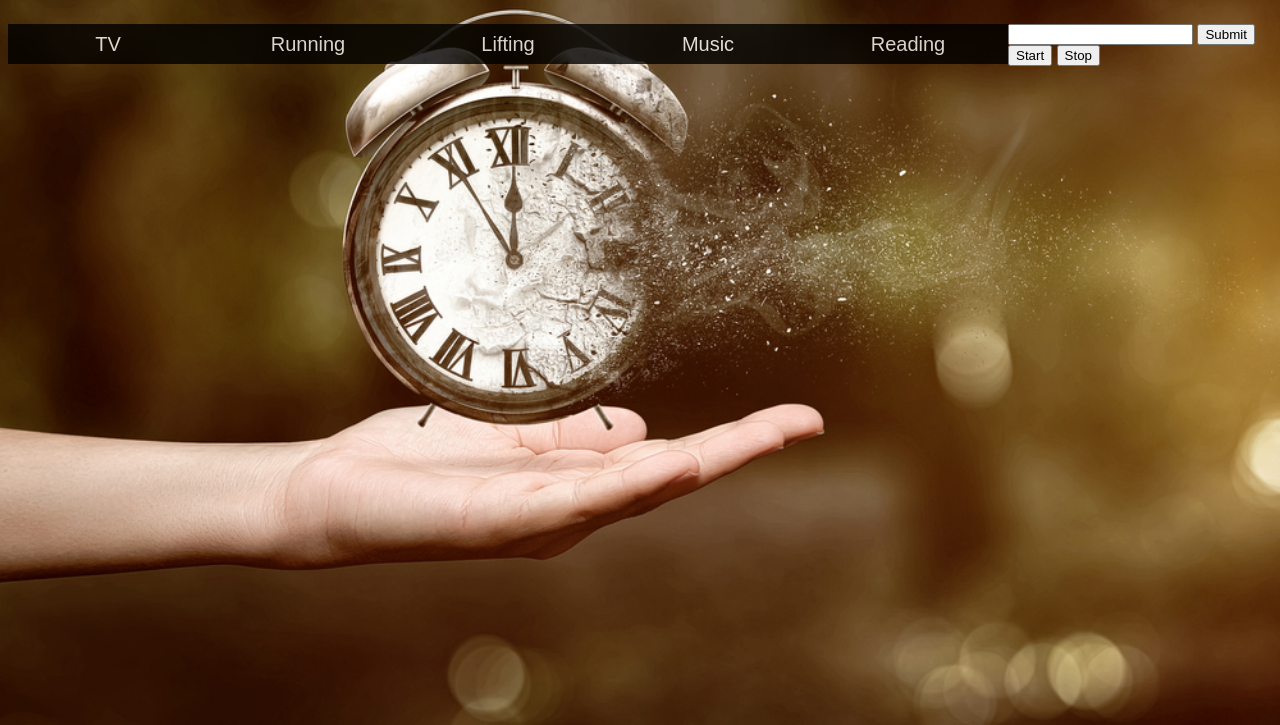
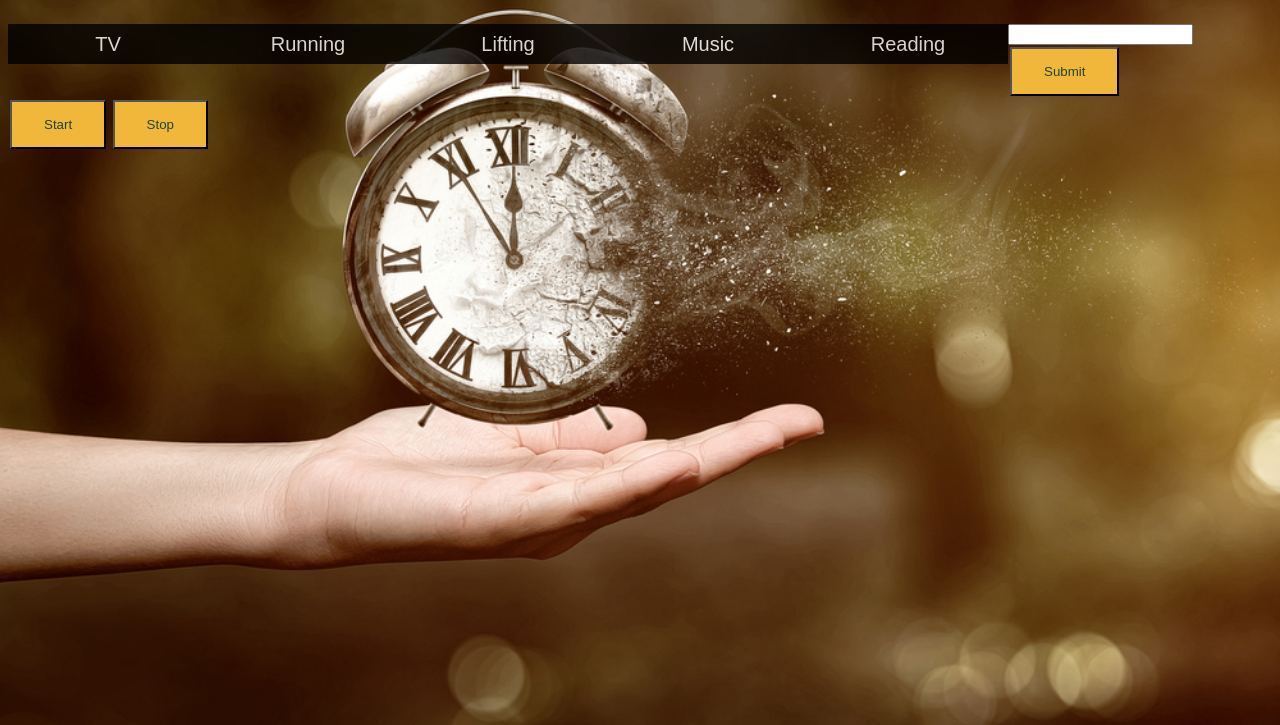
Before and after one commit to ruskeezy/time-map, a plain HTML site: page index.html in a window 1280 px wide. Shown: the part 75-800 px from the top of the page. Drawn offline with nearby package versions, Linux system fonts and the light colour scheme.

Commit message:
styles added.

```diff
--- a/index.html
+++ b/index.html
@@ -14,14 +14,15 @@
 
       </ul>
     </section>
-    <section class="activity-form">
+    <section>
         <input id="activity-field">
-        <button type="button" onclick="addActivity()" value="Submit">Submit</button>
+        <button class="submitButton" type="button" onclick="addActivity()" value="Submit">Submit</button>
     </section>
-    <section class="start-stop">
-      <button type="button" onclick="start()" value="Submit">Start</button>
-      <button type="button" onclick="stop()" value="Submit">Stop</button>
+    <section>
+      <button class="startButton" type="button" onclick="start()" value="Submit">Start</button>
+      <button class="stopButton" type="button" onclick="stop()" value="Submit">Stop</button>
     </section>
+    <script src="https://cdnjs.cloudflare.com/ajax/libs/Chart.js/2.7.1/Chart.bundle.min.js"></script>
     <script src="app.js"></script>
   </body>
 </html>
--- a/reset.css
+++ b/reset.css
@@ -0,0 +1,48 @@
+/* http://meyerweb.com/eric/tools/css/reset/
+   v2.0 | 20110126
+   License: none (public domain)
+*/
+
+html, body, div, span, applet, object, iframe,
+h1, h2, h3, h4, h5, h6, p, blockquote, pre,
+a, abbr, acronym, address, big, cite, code,
+del, dfn, em, img, ins, kbd, q, s, samp,
+small, strike, strong, sub, sup, tt, var,
+b, u, i, center,
+dl, dt, dd, ol, ul, li,
+fieldset, form, label, legend,
+table, caption, tbody, tfoot, thead, tr, th, td,
+article, aside, canvas, details, embed,
+figure, figcaption, footer, header, hgroup,
+menu, nav, output, ruby, section, summary,
+time, mark, audio, video {
+	margin: 0;
+	padding: 0;
+	border: 0;
+	font-size: 100%;
+	font: inherit;
+	vertical-align: baseline;
+}
+/* HTML5 display-role reset for older browsers */
+article, aside, details, figcaption, figure,
+footer, header, hgroup, menu, nav, section {
+	display: block;
+}
+body {
+	line-height: 1;
+}
+ol, ul {
+	list-style: none;
+}
+blockquote, q {
+	quotes: none;
+}
+blockquote:before, blockquote:after,
+q:before, q:after {
+	content: '';
+	content: none;
+}
+table {
+	border-collapse: collapse;
+	border-spacing: 0;
+}
--- a/style.css
+++ b/style.css
@@ -45,3 +45,41 @@ ul li ul li {
 ul li:hover ul li {
   display: block;
 }
+
+.submitButton {
+  background-color: rgb(240, 183, 58);
+  color:rgb(33, 69, 52);
+  padding: 15px 32px;
+  margin: 2px;
+  display: inline;
+}
+
+.startButton {
+  background-color: rgb(240, 183, 58);
+  color:rgb(33, 69, 52);
+  padding: 15px 32px;
+  margin: 2px;
+  display: inline;
+}
+
+.stopButton {
+  background-color: rgb(240, 183, 58);
+  color:rgb(33, 69, 52);
+  padding: 15px 32px;
+  display: inline;
+}
+
+.startButton:hover {
+  background-color: rgb(2, 3, 0);
+  color: rgb(250, 245, 248);
+}
+
+.stopButton:hover {
+  background-color: rgb(2, 3, 0);
+  color: rgb(250, 245, 248);
+}
+
+.submitButton:hover {
+  background-color: rgb(2, 3, 0);
+  color: rgb(250, 245, 248);
+}
```
Also changed, not shown: app.js (+17 -0 lines).
